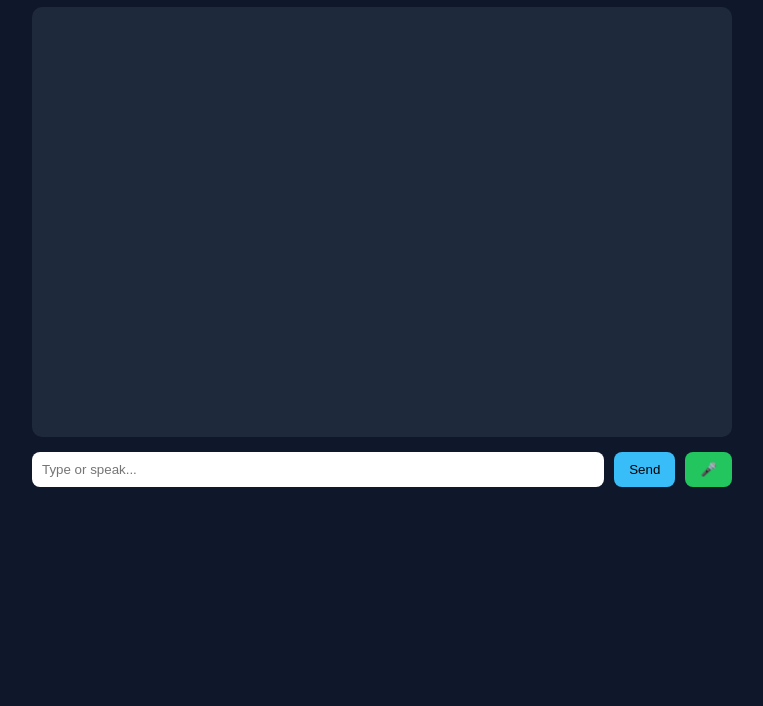
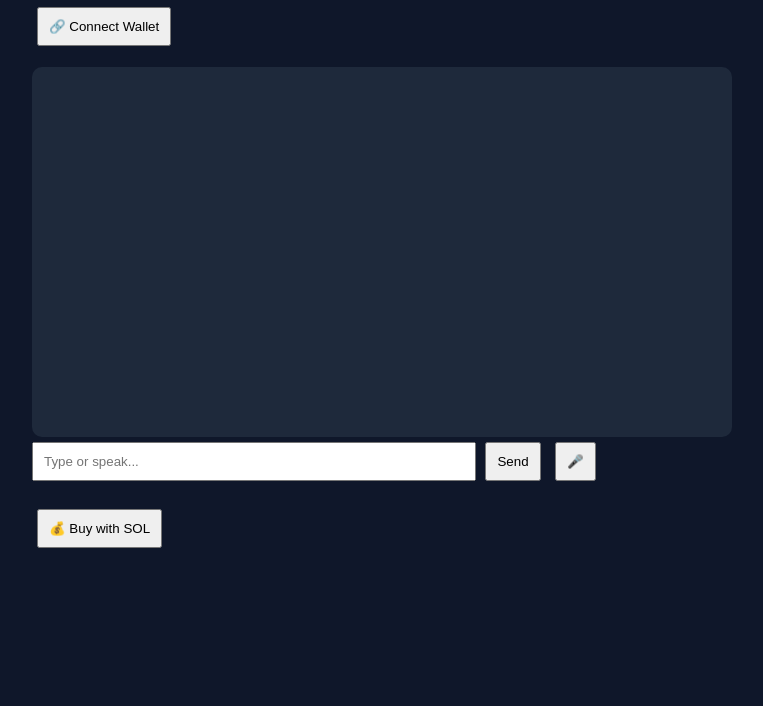
Before and after one commit to vishalllhero/kallaaai, a website: page index.html in a window 1280 px wide. Shown: the part 94-800 px from the top of the page, without its empty margins (258-1021 px from the left). Drawn offline with Linux system fonts and the light colour scheme.

Commit message:
final full system

```diff
--- a/index.html
+++ b/index.html
@@ -1,99 +1,74 @@
 <!DOCTYPE html>
-<html lang="en">
+<html>
 <head>
-<meta charset="UTF-8">
-<title>KALLAA AI</title>
+  <title>KALLAA AI</title>
+  <script src="https://unpkg.com/@solana/web3.js@latest/lib/index.iife.js"></script>
 
 <style>
 body {
-  font-family: Arial, sans-serif;
   background: #0f172a;
   color: white;
-  margin: 0;
+  font-family: Arial;
 }
-
 .container {
   max-width: 700px;
   margin: auto;
   padding: 20px;
 }
-
-h1 {
-  text-align: center;
-  color: #38bdf8;
-}
-
-.chat-box {
-  height: 400px;
+.chat {
+  height: 350px;
   overflow-y: auto;
   background: #1e293b;
-  padding: 15px;
+  padding: 10px;
   border-radius: 10px;
-  margin-bottom: 15px;
 }
-
 .message {
-  margin: 10px 0;
+  margin: 8px 0;
 }
-
-.user {
-  text-align: right;
-  color: #38bdf8;
+.user { color: #38bdf8; text-align: right; }
+.bot { color: #f1f5f9; text-align: left; }
+input {
+  width: 60%;
+  padding: 10px;
 }
-
-.bot {
-  text-align: left;
-  color: #f1f5f9;
-}
-
-.input-area {
-  display: flex;
-  gap: 10px;
-}
-
-input {
-  flex: 1;
+button {
   padding: 10px;
-  border-radius: 8px;
-  border: none;
-}
-
-button {
-  padding: 10px 15px;
-  border: none;
-  border-radius: 8px;
-  cursor: pointer;
-}
-
-.send-btn {
-  background: #38bdf8;
-  color: black;
-}
-
-.mic-btn {
-  background: #22c55e;
-  color: white;
+  margin: 5px;
 }
 </style>
+</head>
 
-</head>
 <body>
 
 <div class="container">
-  <h1>🤖 KALLAA AI (Jarvis)</h1>
+  <h2>🤖 KALLAA AI + NFT</h2>
 
-  <div class="chat-box" id="chat"></div>
+  <button onclick="connectWallet()">🔗 Connect Wallet</button>
+  <p id="wallet"></p>
 
-  <div class="input-area">
-    <input id="input" placeholder="Type or speak..." />
-    <button class="send-btn" onclick="send()">Send</button>
-    <button class="mic-btn" onclick="startListening()">🎤</button>
-  </div>
+  <div class="chat" id="chat"></div>
+
+  <input id="input" placeholder="Type or speak..." />
+  <button onclick="send()">Send</button>
+  <button onclick="startListening()">🎤</button>
+
+  <br><br>
+
+  <button onclick="payNow()">💰 Buy with SOL</button>
 </div>
 
 <script>
 
-// 🔥 ADD MESSAGE UI
+let walletAddress = "";
+
+// 🔗 WALLET CONNECT
+async function connectWallet() {
+  const resp = await window.solana.connect();
+  walletAddress = resp.publicKey.toString();
+  document.getElementById("wallet").innerText = walletAddress;
+}
+
+// 💬 CHAT UI
 function addMessage(text, type) {
   const chat = document.getElementById("chat");
   const div = document.createElement("div");
@@ -103,65 +78,77 @@ function addMessage(text, type) {
   chat.scrollTop = chat.scrollHeight;
 }
 
-// 🚀 SEND MESSAGE
+// 🤖 AI CHAT
 async function send() {
   const input = document.getElementById("input");
-  const message = input.value;
+  const msg = input.value;
 
-  if (!message) return;
+  if (!msg) return;
 
-  addMessage("You: " + message, "user");
+  addMessage("You: " + msg, "user");
   input.value = "";
 
   const res = await fetch("/chat", {
     method: "POST",
-    headers: {
-      "Content-Type": "application/json"
-    },
-    body: JSON.stringify({ message })
+    headers: {"Content-Type":"application/json"},
+    body: JSON.stringify({ message: msg })
   });
 
   const data = await res.json();
 
   addMessage("AI: " + data.reply, "bot");
 
-  speakHindi(data.reply);
+  speak(data.reply);
 }
 
-// 🎤 SPEECH TO TEXT
+// 🎤 VOICE INPUT
 function startListening() {
-  const recognition = new (window.SpeechRecognition || window.webkitSpeechRecognition)();
-  recognition.lang = "hi-IN";
+  const rec = new (window.SpeechRecognition || window.webkitSpeechRecognition)();
+  rec.lang = "hi-IN";
 
-  recognition.onresult = function(event) {
-    const text = event.results[0][0].transcript;
+  rec.onresult = (e) => {
+    const text = e.results[0][0].transcript;
     document.getElementById("input").value = text;
     send();
   };
 
-  recognition.start();
+  rec.start();
 }
 
-// 🔊 HINDI FEMALE VOICE
-function speakHindi(text) {
+// 🔊 VOICE OUTPUT
+function speak(text) {
   const speech = new SpeechSynthesisUtterance(text);
-
-  const voices = speechSynthesis.getVoices();
-
-  const female = voices.find(v => v.lang.includes("hi") && v.name.toLowerCase().includes("female"))
-               || voices.find(v => v.lang.includes("hi"))
-               || voices[0];
-
-  speech.voice = female;
   speech.lang = "hi-IN";
-
   speechSynthesis.speak(speech);
 }
 
-// 🤖 JARVIS GREETING
-window.onload = () => {
-  speakHindi("Namaste! Main Kallaa AI hoon. Aap kya puchna chahte hain?");
-};
+// 💰 SOL PAYMENT
+async function payNow() {
+  const connection = new solanaWeb3.Connection(solanaWeb3.clusterApiUrl("devnet"));
+
+  const transaction = new solanaWeb3.Transaction().add(
+    solanaWeb3.SystemProgram.transfer({
+      fromPubkey: window.solana.publicKey,
+      toPubkey: new solanaWeb3.PublicKey("7E2tymKQgBZEjEYkDeTLqSXMNTLhF2LzQPGmrb39DvLZ"),
+      lamports: 0.01 * solanaWeb3.LAMPORTS_PER_SOL
+    })
+  );
+
+  const signature = await window.solana.signAndSendTransaction(transaction);
+  await connection.confirmTransaction(signature.signature);
+
+  alert("Payment Success 🚀");
+
+  // SAVE ORDER
+  await fetch("/order", {
+    method: "POST",
+    headers: {"Content-Type":"application/json"},
+    body: JSON.stringify({
+      wallet: walletAddress,
+      txHash: signature.signature
+    })
+  });
+}
 
 </script>
 
```
Also changed, not shown: server.js (+25 -8 lines).
